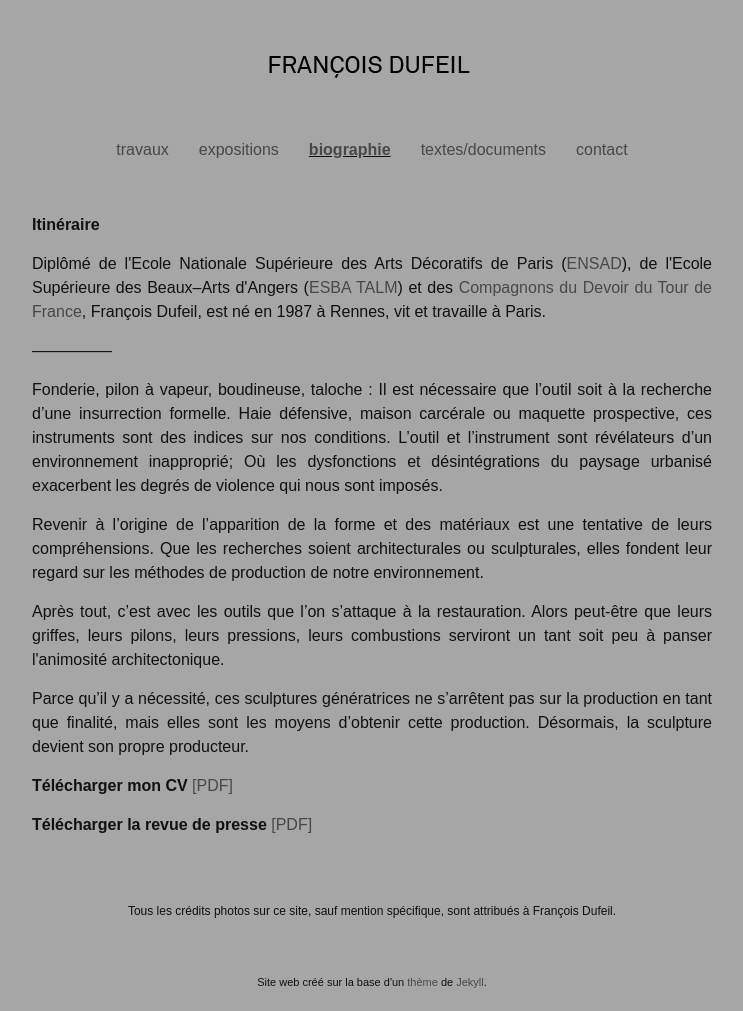
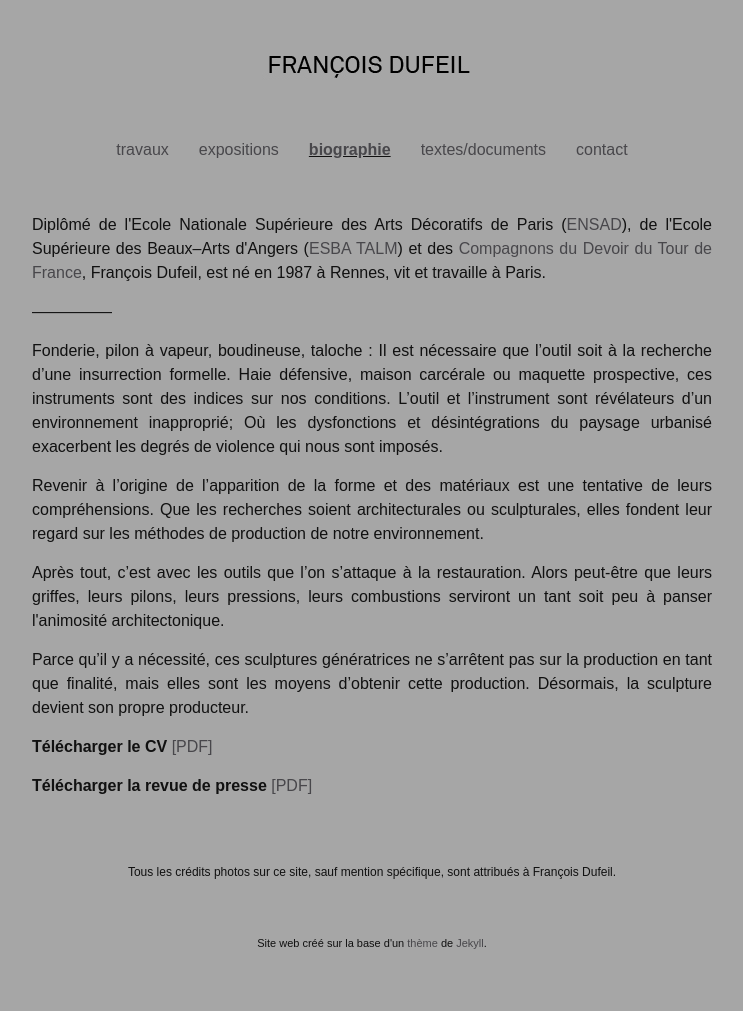
Before and after one commit to Mariecie/Mariecie.github.io, a Jekyll site: the page built from Biographie.md, in a window 1280 px wide. Shown: the whole page, without its empty margins (268-1011 px from the left). Built offline with Jekyll 4.4.1, drawn with Linux system fonts in a browser that asks for light colours; after the commit the page ends 972 px from its top, so only the background shows below that.

Commit message:
Update Biographie.md

```diff
--- a/Biographie.md
+++ b/Biographie.md
@@ -3,8 +3,6 @@ layout: page
 title:
 permalink: /biographie/
 ---
-
-<span style="font-weight: bold;">Itin&eacute;raire</span>
 
 <p style="text-align:justify">
 Dipl&ocirc;m&eacute; de l&#39;Ecole Nationale Sup&eacute;rieure des Arts D&eacute;coratifs de Paris (<a href="#" onclick='window.open("http://www.ensad.fr/");return false;'>ENSAD</a>), de l&#39;Ecole Sup&eacute;rieure des Beaux&ndash;Arts d&#39;Angers (<a href="#" onclick='window.open("http://angers.esba-talm.fr/");return false;'>ESBA TALM</a>) et des <a href="#" onclick='window.open("http://www.compagnons-du-devoir.com/");return false;'>Compagnons du Devoir du Tour de France</a>, Fran&ccedil;ois Dufeil, est n&eacute; en 1987 &agrave; Rennes, vit et travaille &agrave; Paris.
@@ -32,7 +30,7 @@ Parce qu’il y a n&eacute;cessit&eacute;, ces sculptures g&eacute;n&eacute;ratr
 
 
 <p style="text-align:justify">
-<span style="font-weight: bold;">T&eacute;l&eacute;charger mon CV</span> <a href="{{ 'images/CV-Francois-Dufeil.pdf' | relative_url }}">[PDF]</a>
+<span style="font-weight: bold;">T&eacute;l&eacute;charger le CV</span> <a href="{{ 'images/CV-Francois-Dufeil.pdf' | relative_url }}">[PDF]</a>
 </p>
 
 <p style="text-align:justify">
```
